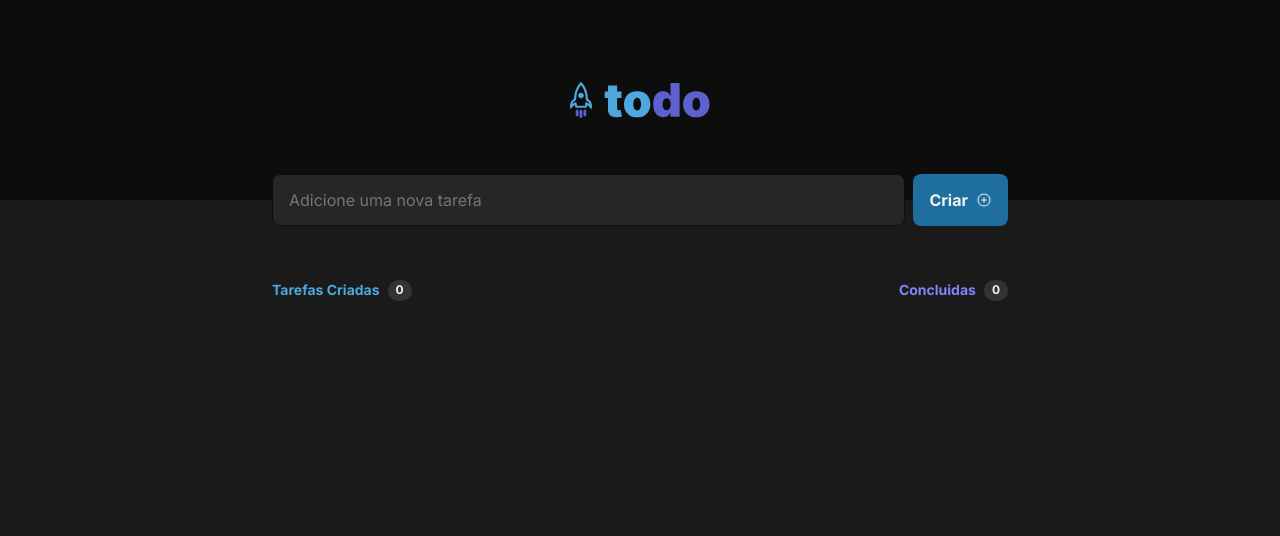
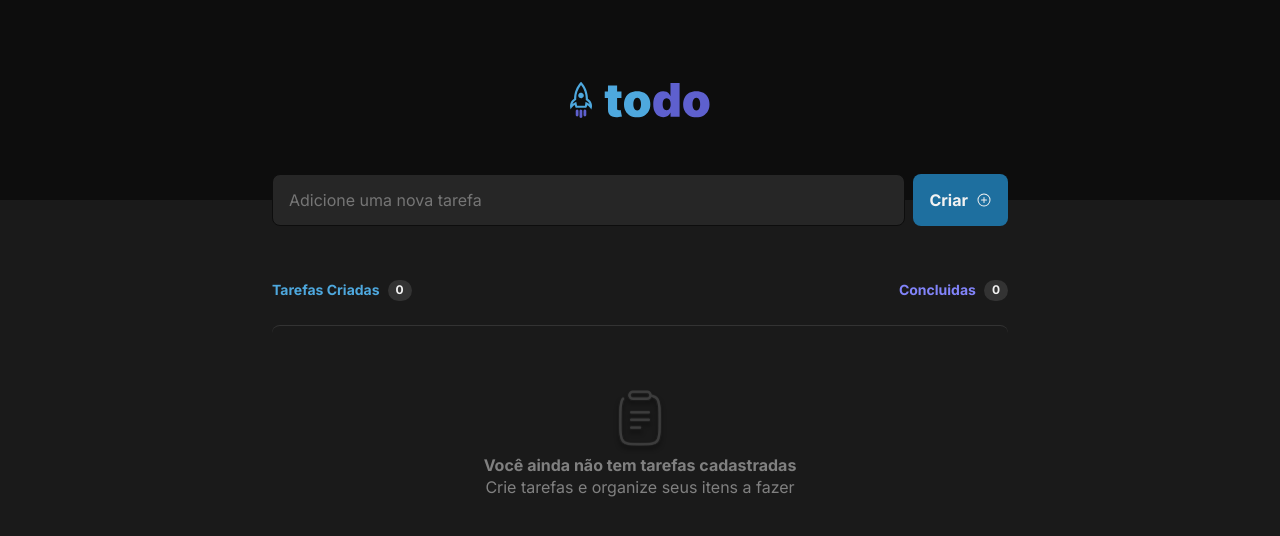
Before and after one commit to luksquitos/ignite-todo, a React (Vite) app: page / in a window 1280 px wide. Shown: the top 536 px of the page. Built offline with nearby package versions, Linux system fonts and the light colour scheme.

Commit message:
feat: componente EmptyBoard

```diff
--- a/src/components/Board.tsx
+++ b/src/components/Board.tsx
@@ -1,4 +1,5 @@
 import styles from './Board.module.css'
+import { EmptyBoard } from './EmptyBoard'
 
 
 const jsonTasks = []
@@ -17,16 +18,8 @@
         </div>
       </header>
 
-      <main>
-        {/* { FIXME por que erro aqui ?
-          if (!jsonTasks) {
-             <EmptyBoard />
-          }
-
-          else {
-            jsonTasks.map()
-          }
-        } */}
+      <main className={styles.mainSection}>
+        <EmptyBoard />
       </main>
     </>
   )
--- /dev/null
+++ b/src/components/EmptyBoard.module.css
@@ -0,0 +1,13 @@
+.wrapper {
+  border-top: 1px solid var(--gray-400);
+  border-radius: 8px;
+  padding: 4rem 1.5rem;
+  display: flex;
+  flex-direction: column;
+  justify-content: center;
+  align-items: center;
+}
+
+.wrapper > strong, p {
+  color: var(--gray-300);
+}
--- /dev/null
+++ b/src/components/EmptyBoard.tsx
@@ -0,0 +1,17 @@
+import styles from './EmptyBoard.module.css'
+// import { Clipboard } from '@phosphor-icons/react'
+import Clipboard from '../assets/Clipboard.svg'
+
+export function EmptyBoard() {
+  return (
+    <div className={styles.wrapper}>
+      <img src={Clipboard} />
+      <strong>
+        Você ainda não tem tarefas cadastradas
+      </strong>
+      <p>
+        Crie tarefas e organize seus itens a fazer
+      </p>
+    </div>
+  )
+}
```
Also changed, not shown: src/assets/Clipboard.svg (added).
